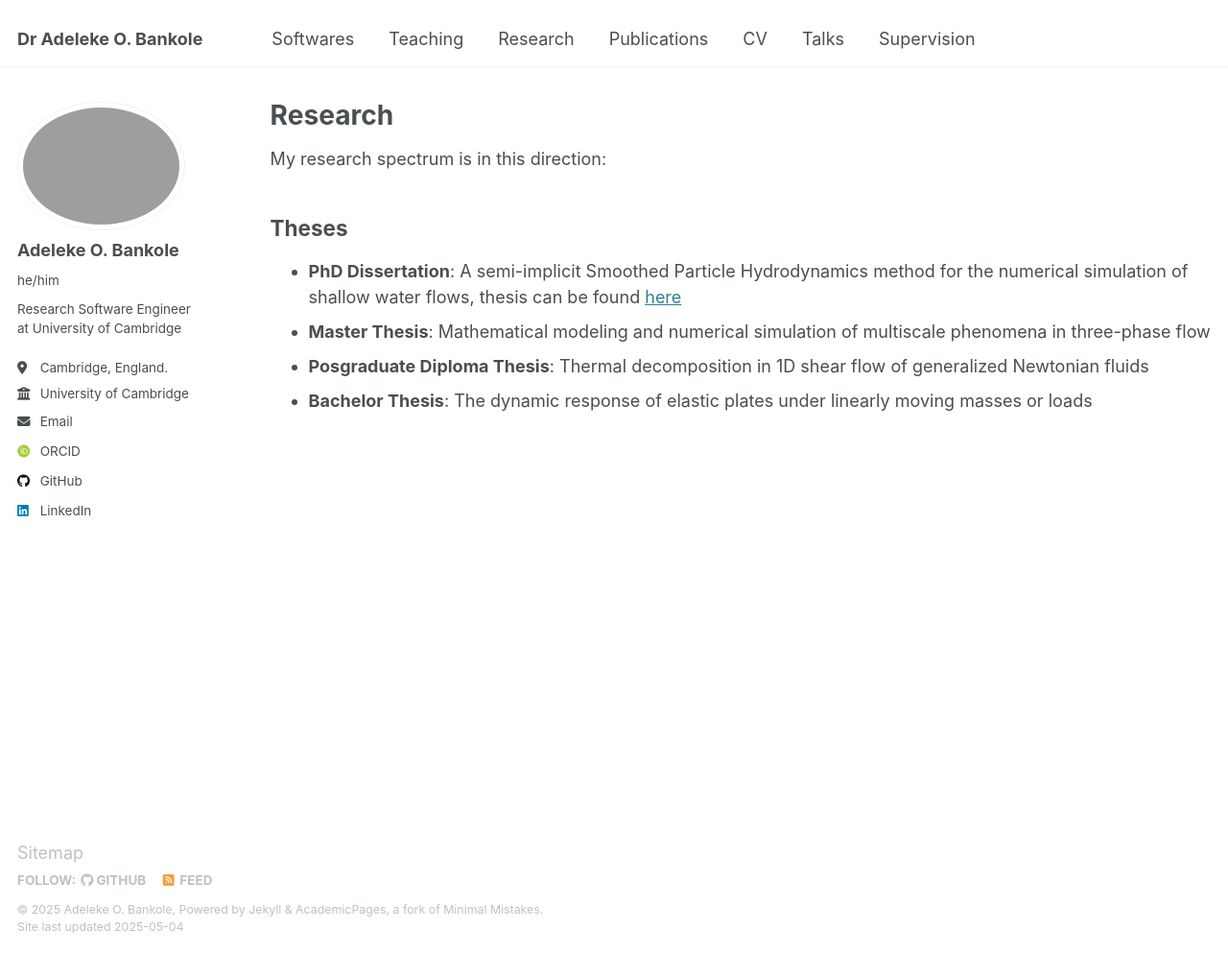
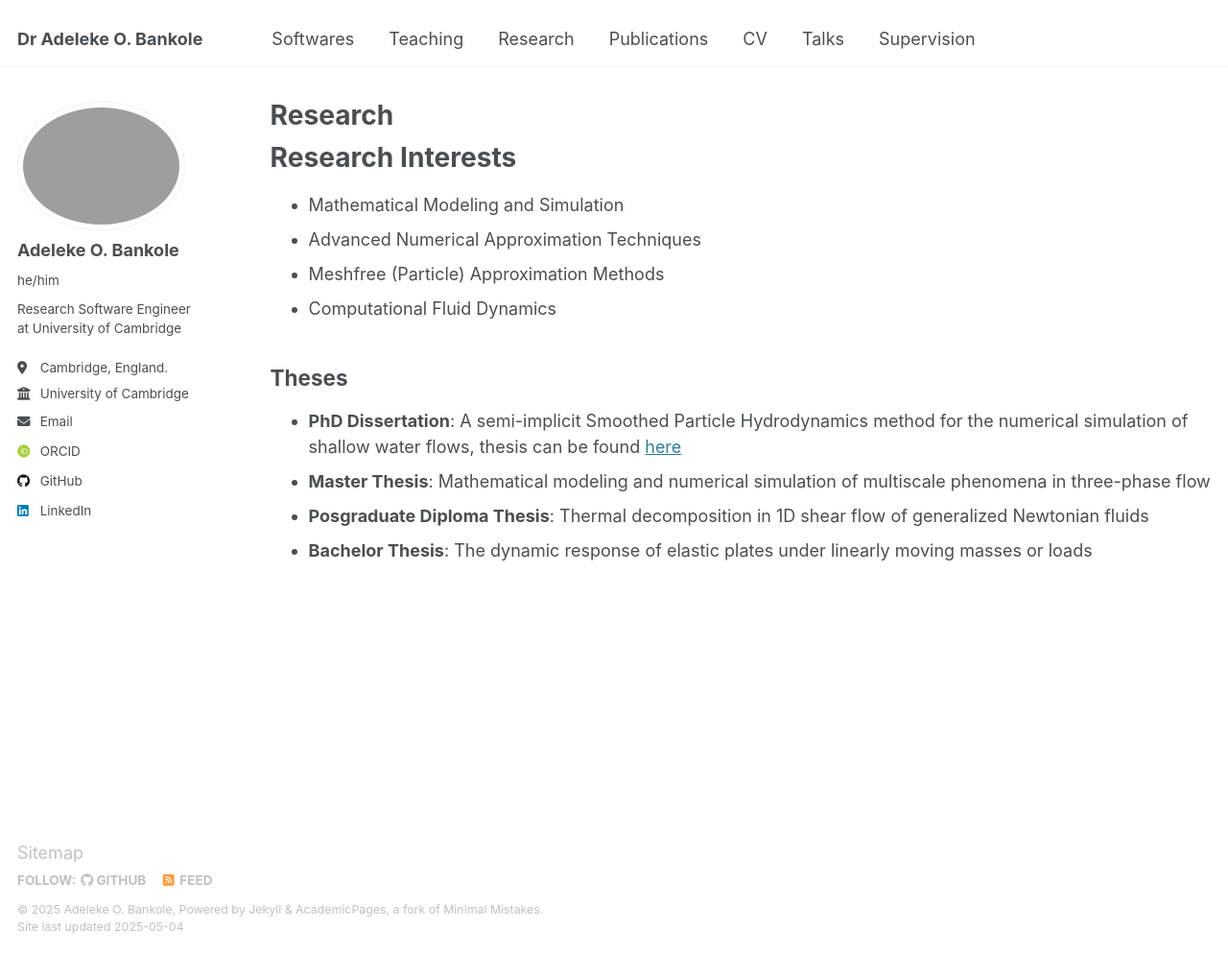
Before and after one commit to AdelekeBankole/adelekebankole.github.io, a Jekyll site: the page built from _research/research.md, in a window 1280 px wide and 994 px high. Shown: the whole window at 96% size. Built offline with Jekyll 4.4.1, drawn with Linux system fonts in a browser that asks for light colours; some web fonts are replaced.

Commit message:
add research interests to research.md

```diff
--- a/_research/research.md
+++ b/_research/research.md
@@ -4,7 +4,13 @@ title: "Research"
 permalink: /research/
 author_profile: true
 ---
-My research spectrum is in this direction:
+Research Interests
+======
+* Mathematical Modeling and Simulation
+* Advanced Numerical Approximation Techniques
+* Meshfree (Particle) Approximation Methods
+* Computational Fluid Dynamics
+
 ## Theses
 <!--====== -->
 * **PhD Dissertation**: A semi-implicit Smoothed Particle Hydrodynamics method for the numerical simulation of shallow water flows, thesis can be found [here](https://adelekebankole.github.io/files/PhdDissertation.pdf)
```
